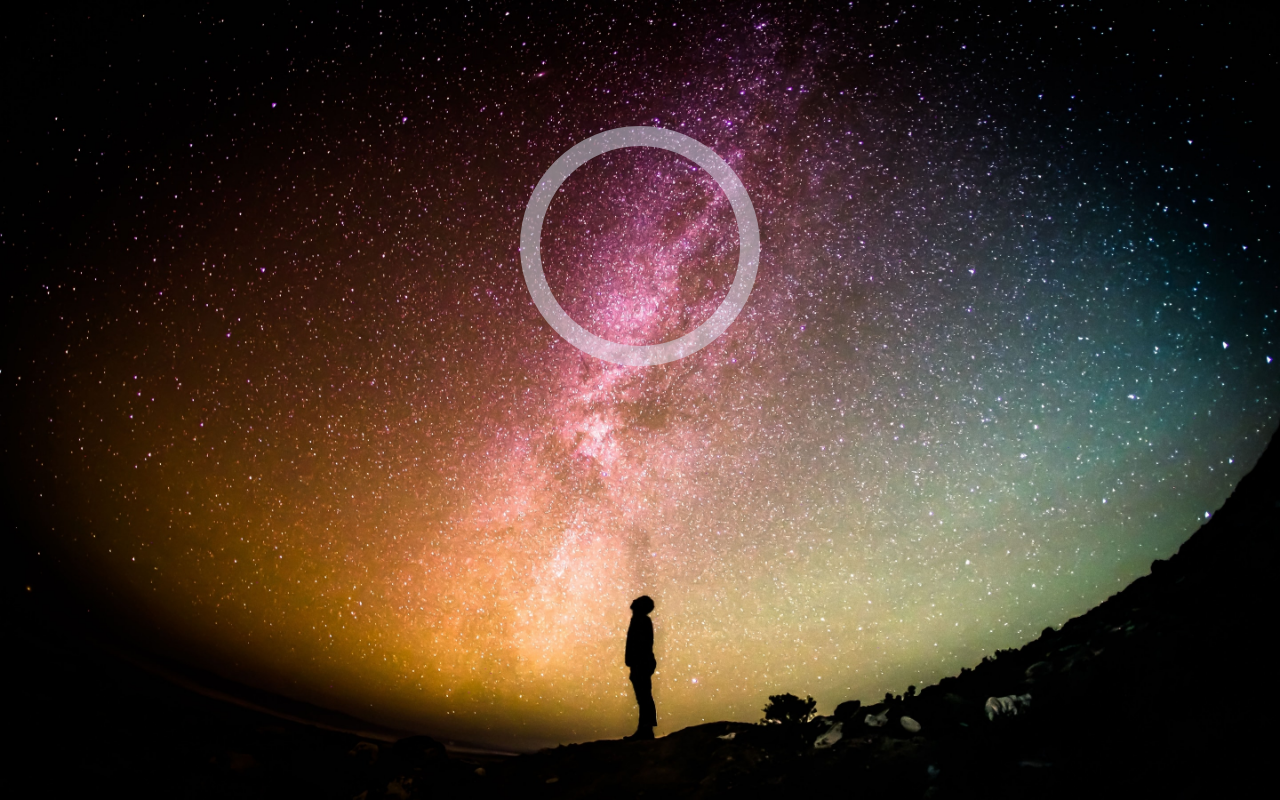
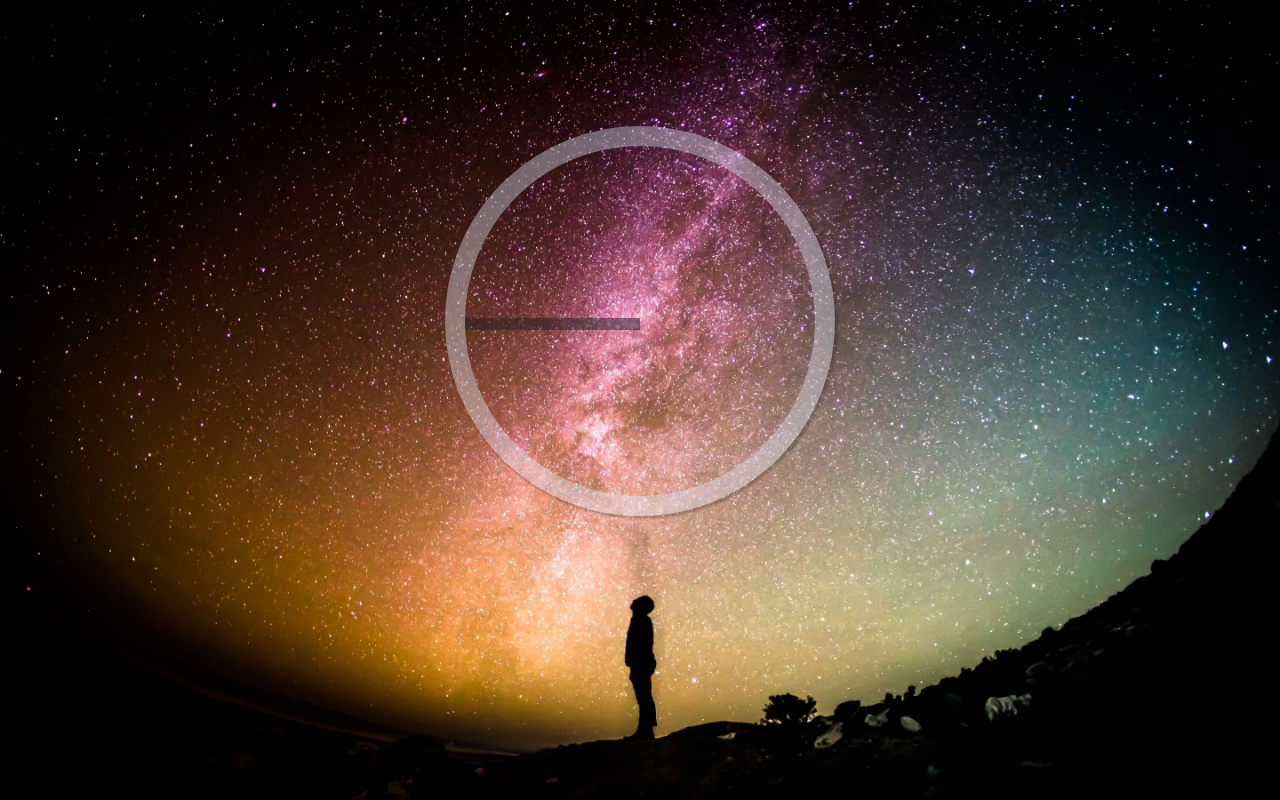
Before and after one commit to Ayasunsun/JavaScript30, a plain HTML site: page 2-30/index.html in a window 1280 px wide. Drawn offline with Linux system fonts and the light colour scheme.

Commit message:
hands added

```diff
--- a/2-30/style.css
+++ b/2-30/style.css
@@ -7,8 +7,24 @@ html{
   display: flex;
   margin: 10% auto;
   align-items: center;
-  width: 200px;
-  height: 200px;
-  border: 20px solid rgba(225, 233, 247, 0.5);
-  border-radius: 50%
+  width: 350px;
+  height: 350px;
+  border: 20px solid rgba(225, 233, 247, 0.4);
+  border-radius: 50%;
+  box-shadow: 2px 2px 2px 1px rgba(0, 0, 0, 0.2);
 }
+
+.clock-face {
+  position: relative;
+  width: 100%;
+  height: 100%;
+  transform: translateY(-3px); /* account for the height of the clock hands */
+}
+
+.hand {
+  width: 50%;
+  height: 12px;
+  background: rgba(33, 34, 35, 0.2);
+  position: absolute;
+  top: 50%;
+}
```
